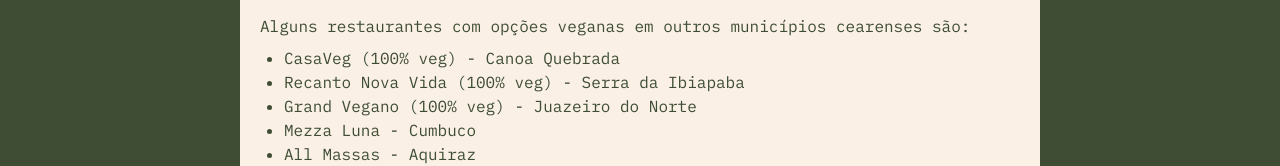
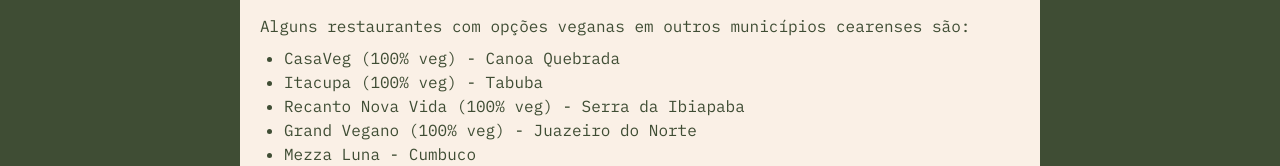
Before and after one commit to flaviare1s/bizu-vegano, a React (Vite) app: page /dicas in a window 1280 px wide. Shown: the part 310-476 px from the top of the page. Built offline with nearby package versions, Linux system fonts and the light colour scheme; no server answers; the database is empty; a web font is replaced by a local one.

Commit message:
Update OutrosMunicipiosCearenses.jsx

```diff
--- a/src/components/OutrosMunicipiosCearenses.jsx
+++ b/src/components/OutrosMunicipiosCearenses.jsx
@@ -6,6 +6,7 @@
       <p className="my-2">Alguns restaurantes com opções veganas em outros municípios cearenses são:</p>
       <ul className="list-disc ml-6">
         <li><a href="https://www.instagram.com/casaveg.eco?igsh=MTZ4NW55ZHMwN21kdg==">CasaVeg (100% veg) - Canoa Quebrada</a></li>
+        <li><a href="https://www.instagram.com/itacupa_vegan_center?igsh=ZTBxNDd2Y2h3bGR3">Itacupa (100% veg) - Tabuba</a></li>
         <li><a href="https://www.instagram.com/recantonovavida_?igsh=ajQ1bXFraHkwbjFq">Recanto Nova Vida (100% veg) - Serra da Ibiapaba</a></li>
         <li><a href="https://www.instagram.com/grand.vegano?igsh=MXhiZm1kN210ZnNraA==">Grand Vegano (100% veg) - Juazeiro do Norte</a></li>
         <li><a href="https://www.instagram.com/mezzaluna_canoa?igsh=OXo5M3h4aXc1cWV3">Mezza Luna - Cumbuco</a></li>
```
